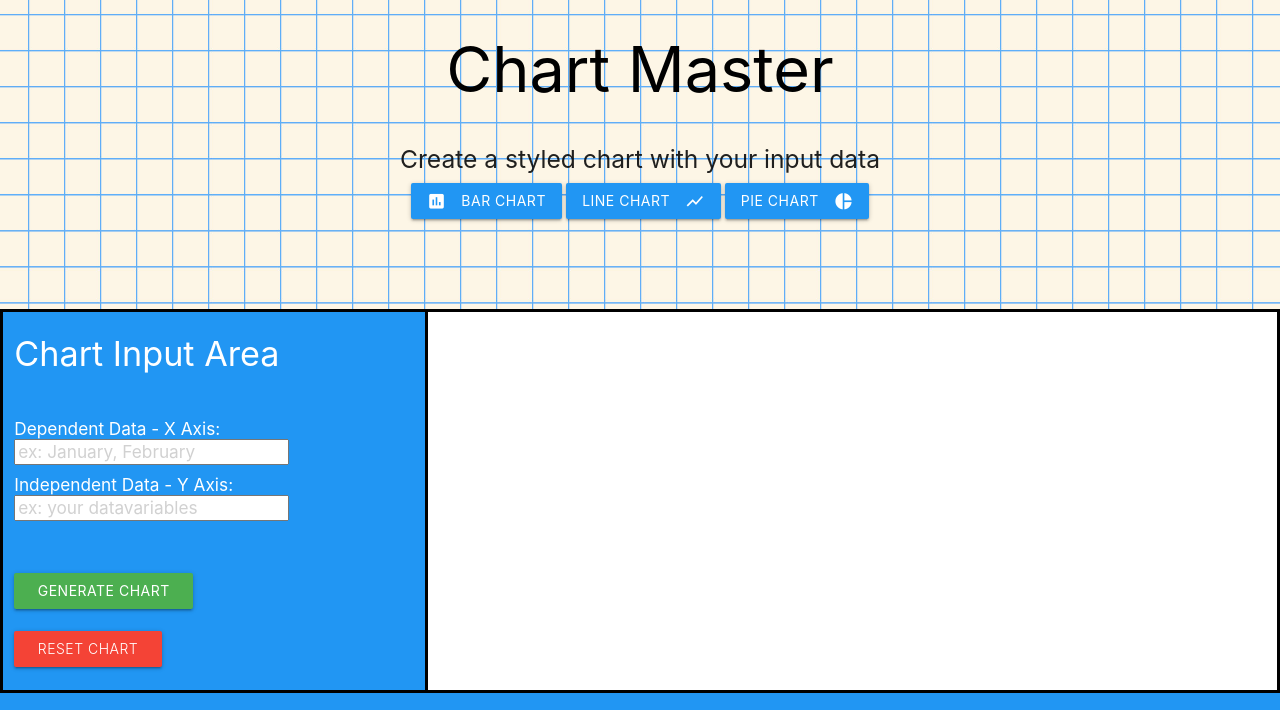
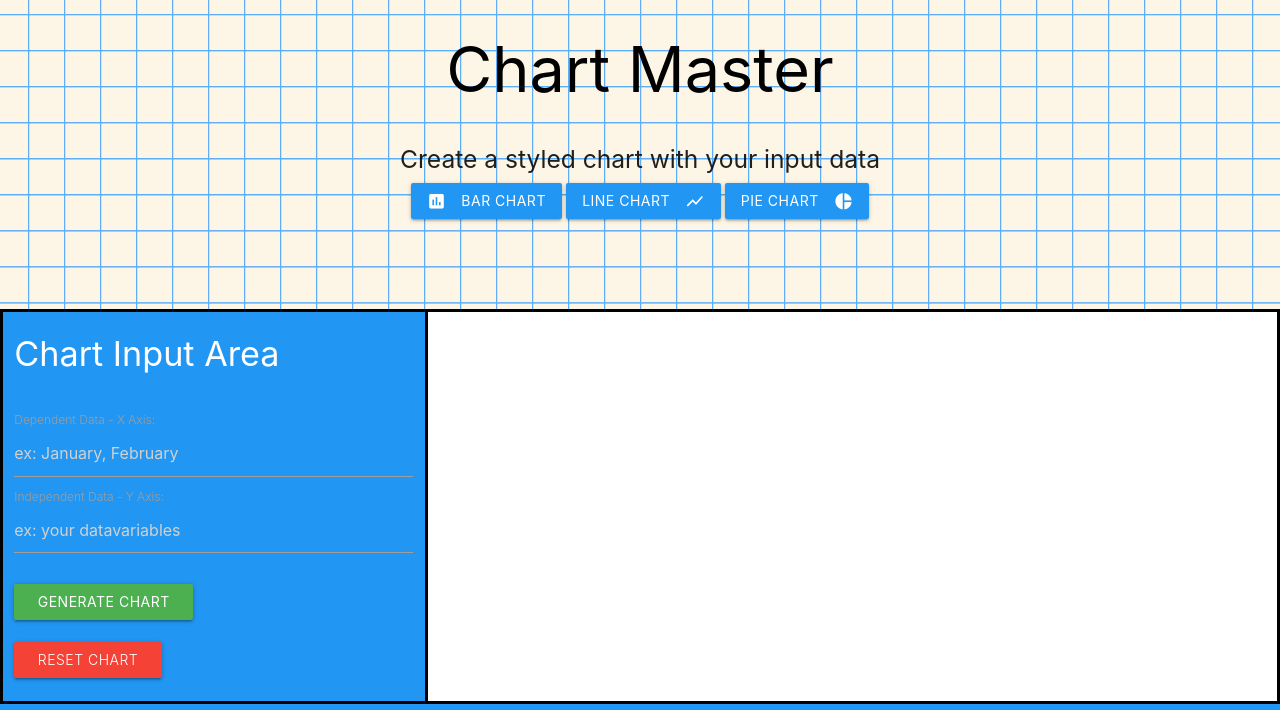
Before and after one commit to blkmtnmouth/Project2, a website: page app/public/index.html in a window 1280 px wide. Shown: the part 86-796 px from the top of the page. Drawn offline with nearby package versions, Linux system fonts and the light colour scheme.

Commit message:
init.js script tag was called twice. fixed the chart area so the chart doesn't stray from its spot. tidied up labels

```diff
--- a/app/public/index.html
+++ b/app/public/index.html
@@ -58,12 +58,14 @@
         <div class="col s4 light blue"><span class="flow-text white-text"><h4>Chart Input Area</h4></span>
           <form class="input white-text align left">
             <br>
-            <h6>Dependent Data - X Axis:<input id="xAxis" type = "input" placeholder = "ex: January, February"/></h6>
-
-            <h6>Independent Data - Y Axis:<input id="yAxis" type = "input" placeholder = "ex: your datavariables"></h6>
+            <label for="xAxis">Dependent Data - X Axis:</label>
+            <input id="xAxis" type = "text" placeholder = "ex: January, February"/>
+            <br>
+            <label for="yAxis">Independent Data - Y Axis:</label>
+            <input id="yAxis" type = "text" placeholder = "ex: your datavariables"/>
             <br>
             <br>
-            <button id="generateBtn" type= "submit" class="waves-effect waves-light btn waves-light green"><i class="material-icons left"></i>Generate Chart</button>
+            <button id="generateBtn" class="waves-effect waves-light btn waves-light green"><i class="material-icons left"></i>Generate Chart</button>
             <br>
             <br>
             <a class="waves-effect waves-light btn waves-light red"><i class="material-icons left"></i>Reset Chart</a>
@@ -72,12 +74,9 @@
           </form>
         </div>
 
-        <div class="container">
-          <div id="graph-output">
-          <div class="col s8"></div>
-            <div class="grapharea">
-              <canvas id="my-chart"></canvas>
-            </div>
+        <div class="col s8">
+          <div class="grapharea">
+            <canvas id="my-chart"></canvas>
           </div>
         </div>
       </div>
@@ -110,7 +109,6 @@
   <script src="https://code.jquery.com/jquery-2.1.1.min.js"></script>
   <script src="stylesheets/js/materialize.js"></script>
   <script src="stylesheets/js/init.js"></script>
-  <script src="app/public/js/init.js"></script>
 
   </body>
 </html>
```
